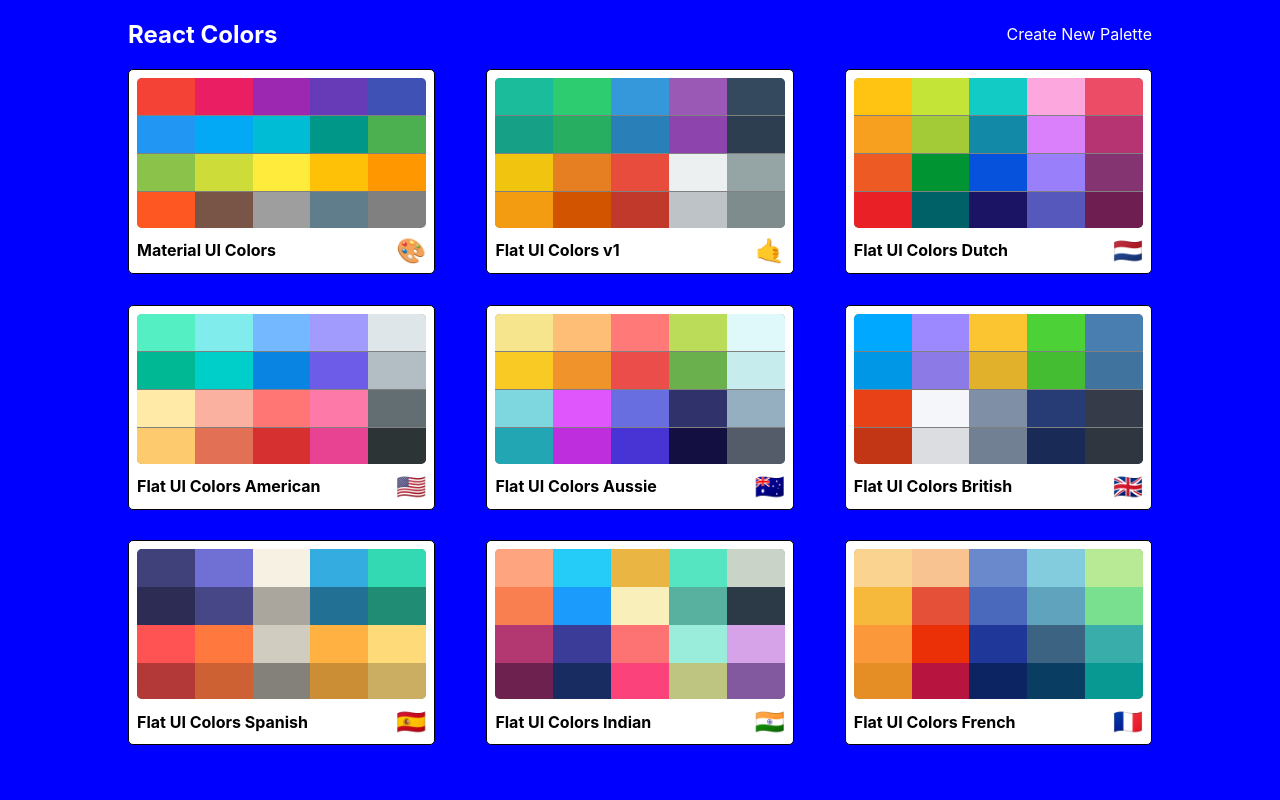
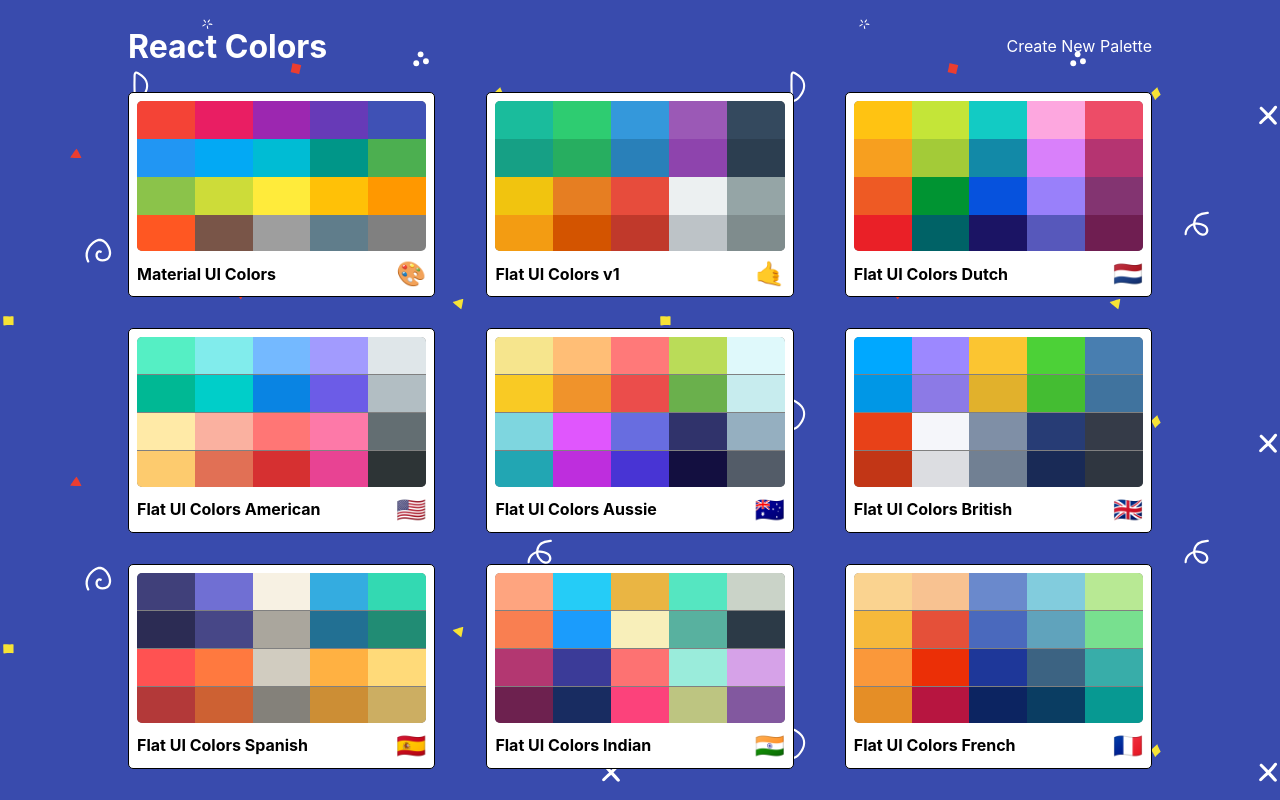
Before and after one commit to breczus/color-palette, a React (Create React App) app: page / in a window 1280 px wide. Built offline with nearby package versions, Linux system fonts and the light colour scheme.

Commit message:
add background svg

```diff
--- a/src/PaletteList.js
+++ b/src/PaletteList.js
@@ -11,7 +11,7 @@
 			<div className={classes.root}>
 				<div className={classes.container}>
 					<nav className={classes.nav}>
-						<h1>React Colors</h1>
+						<h1 className={classes.heading}>React Colors</h1>
 						<Link to='/palette/new'>Create New Palette </Link>
 					</nav>
 					<div className={classes.palettes}>
--- a/src/styles/PaletteListStyles.js
+++ b/src/styles/PaletteListStyles.js
@@ -1,12 +1,18 @@
 import Sizes from './Sizes';
+import bg from './bg.svg';
 export default {
 	root: {
-		backgroundColor: 'blue',
 		height: '100vh',
 		display: 'flex',
 		alignItems: 'flex-start',
 		justifyContent: 'center',
 		overflow: 'scroll',
+		/* background by SVGBackgrounds.com */
+		backgroundColor: '#394bad',
+		backgroundImage: `url(${bg})`,
+	},
+	heading: {
+		fontSize: '2rem',
 	},
 	container: {
 		width: '50%',
```
Also changed, not shown: src/styles/bg.svg (added).
